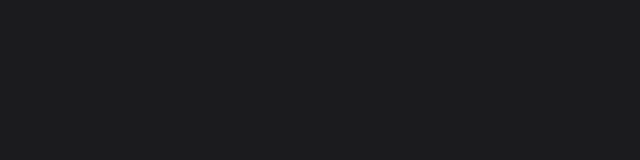
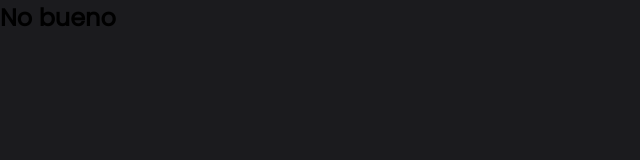
Before and after one commit to davidrinho/myndighetsinformation, a React (Create React App) app: page /myndighet/1 in a window 1280 px wide. Before the commit this address had no page. Shown: the top 160 px of the page, without its empty margins (0-640 px from the left). Built offline with nearby package versions, Linux system fonts and the light colour scheme.

Commit message:
fixed navigation

```diff
--- a/src/App.js
+++ b/src/App.js
@@ -8,7 +8,7 @@ function App() {
     <Router>
       <Routes>
         <Route path="/myndighetsinformation" element={<Picker />}/>
-        <Route caseSensitive path="myndighetsinformation/myndighet/:myndighet" element={<Subpicker />}/>
+        <Route caseSensitive path="/myndighet/:myndighet" element={<Subpicker />}/>
       </Routes>
     </Router>
   );
--- a/src/pages/Picker.js
+++ b/src/pages/Picker.js
@@ -24,7 +24,7 @@ const Picker = () => {
                             name={item}
                             size="big"
                             func={function(){
-                                navigate(`myndighetsinformation/myndighet/${item.toLowerCase()}`)
+                                navigate(`/myndighet/${item.toLowerCase()}`)
                             }}
                         />
                     )
```
